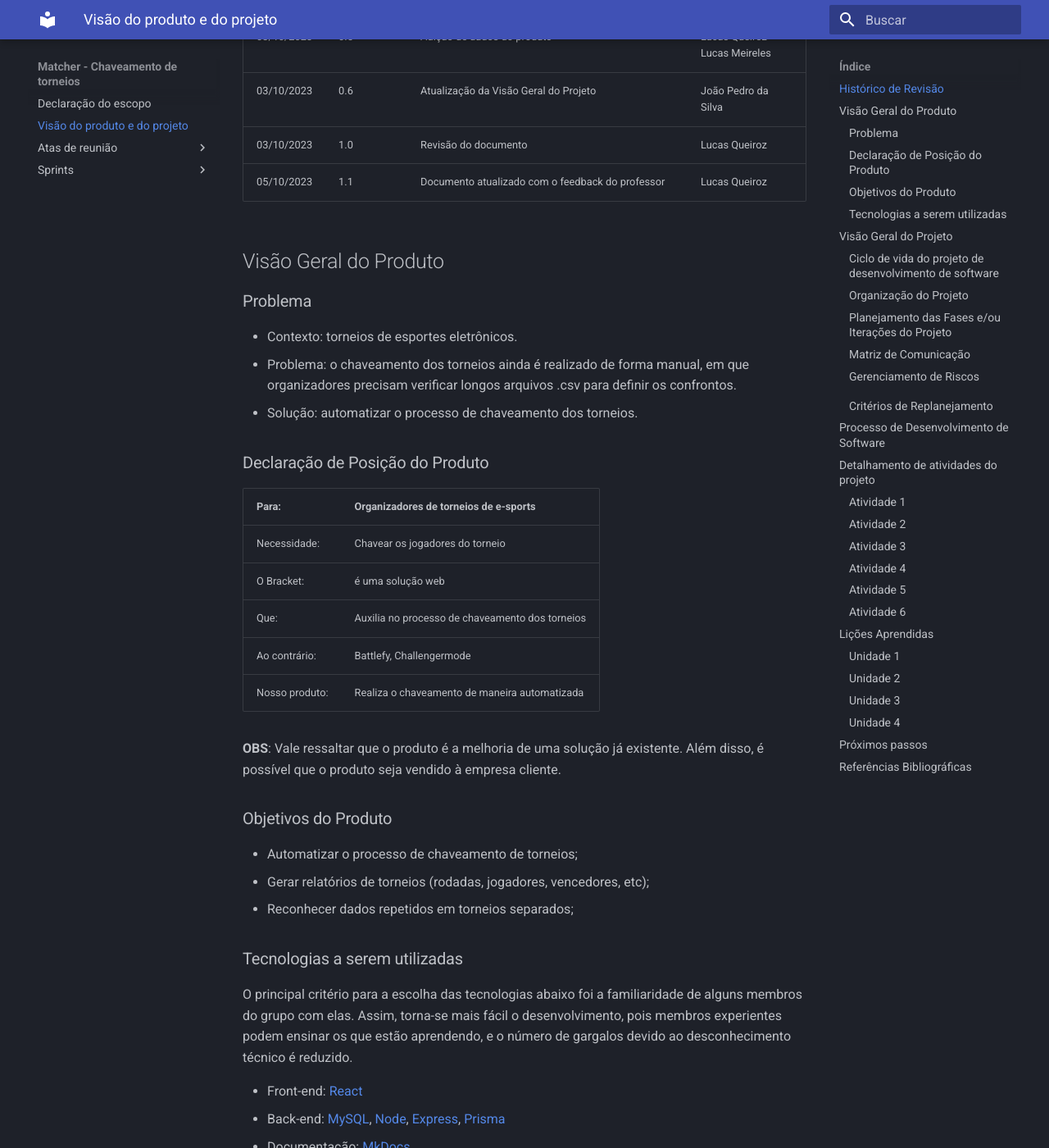
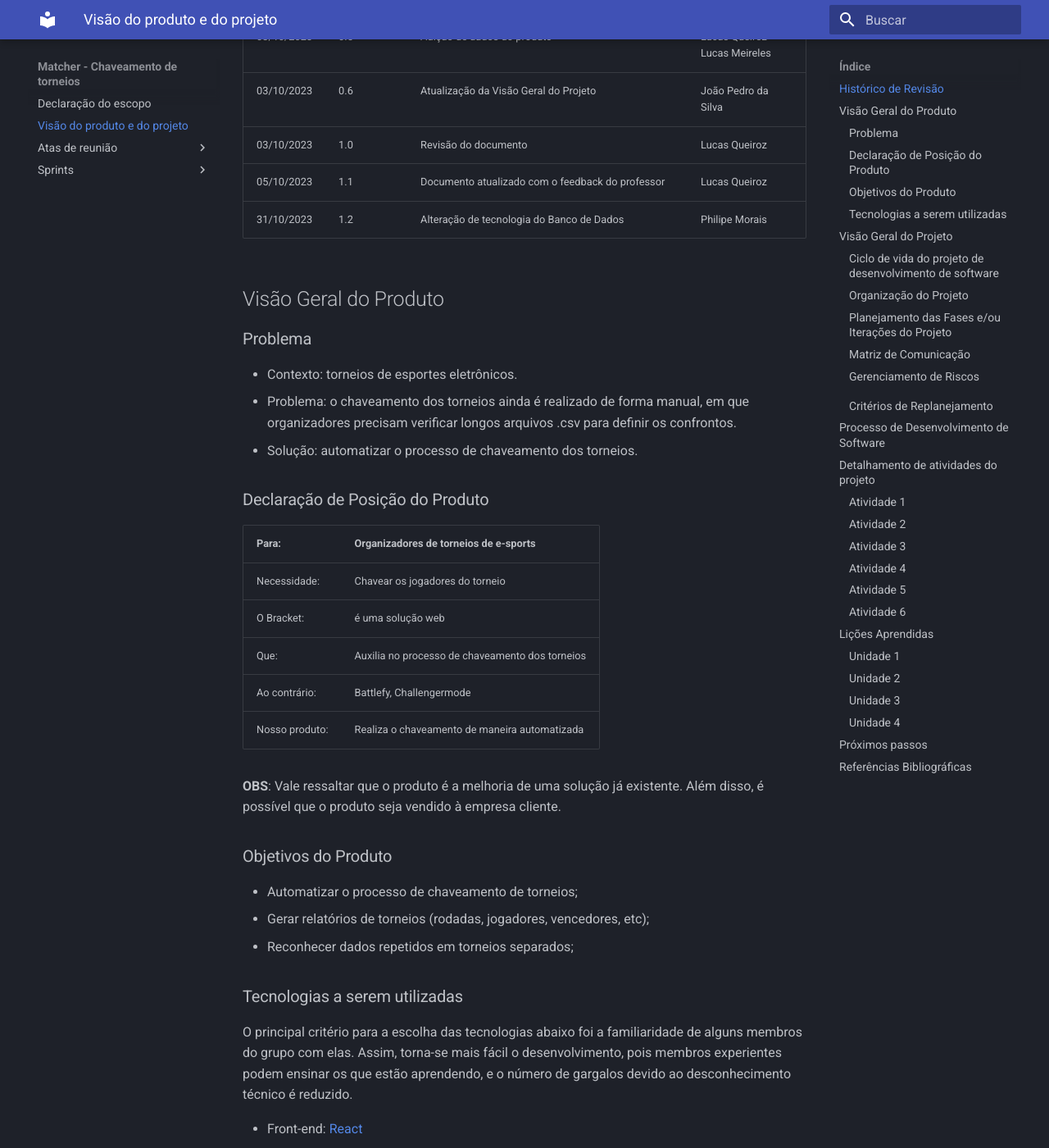
Before and after one commit to FGA0138-MDS-Ajax/2023-2-SIRIUS, an MkDocs documentation site: the page built from docs/visao-produto-projeto.md, in a window 1280 px wide and 1400 px high, scrolled down 477 px. Shown: the whole window at 82% size. Built offline with MkDocs 1.6.1 and Material for MkDocs 9.7.7, drawn with Linux system fonts in a browser that asks for light colours.

Commit message:
Alteração do Escopo e Visão

```diff
--- a/docs/visao-produto-projeto.md
+++ b/docs/visao-produto-projeto.md
@@ -12,6 +12,8 @@
 | 03/10/2023 | 0.6    | Atualização da Visão Geral do Projeto                 | João Pedro da Silva             |
 | 03/10/2023 | 1.0    | Revisão do documento                                  | Lucas Queiroz                   |
 | 05/10/2023 | 1.1    | Documento atualizado com o feedback do professor      | Lucas Queiroz                   |
+| 31/10/2023 | 1.2    | Alteração de tecnologia do Banco de Dados      | Philipe Morais                  |
+
 
 
 ## Visão Geral do Produto
@@ -45,7 +47,7 @@
 O principal critério para a escolha das tecnologias abaixo foi a familiaridade de alguns membros do grupo com elas. Assim, torna-se mais fácil o desenvolvimento, pois membros experientes podem ensinar os que estão aprendendo, e o número de gargalos devido ao desconhecimento técnico é reduzido.
 
 - Front-end: [React](https://react.dev)
-- Back-end: [MySQL](https://mysql.com), [Node](https://nodejs.org), [Express](https://expressjs.com), [Prisma](https://prisma.io)
+- Back-end: [PostgreSQL](https://postgresql.org/), [Node](https://nodejs.org), [Express](https://expressjs.com), [Prisma](https://prisma.io)
 - Documentação: [MkDocs](https://https://www.mkdocs.org/)
 - Conteinerização: [Docker](https://docker.com)
 
```
Also changed, not shown: docs/escopo.md (+2 -1 lines).
